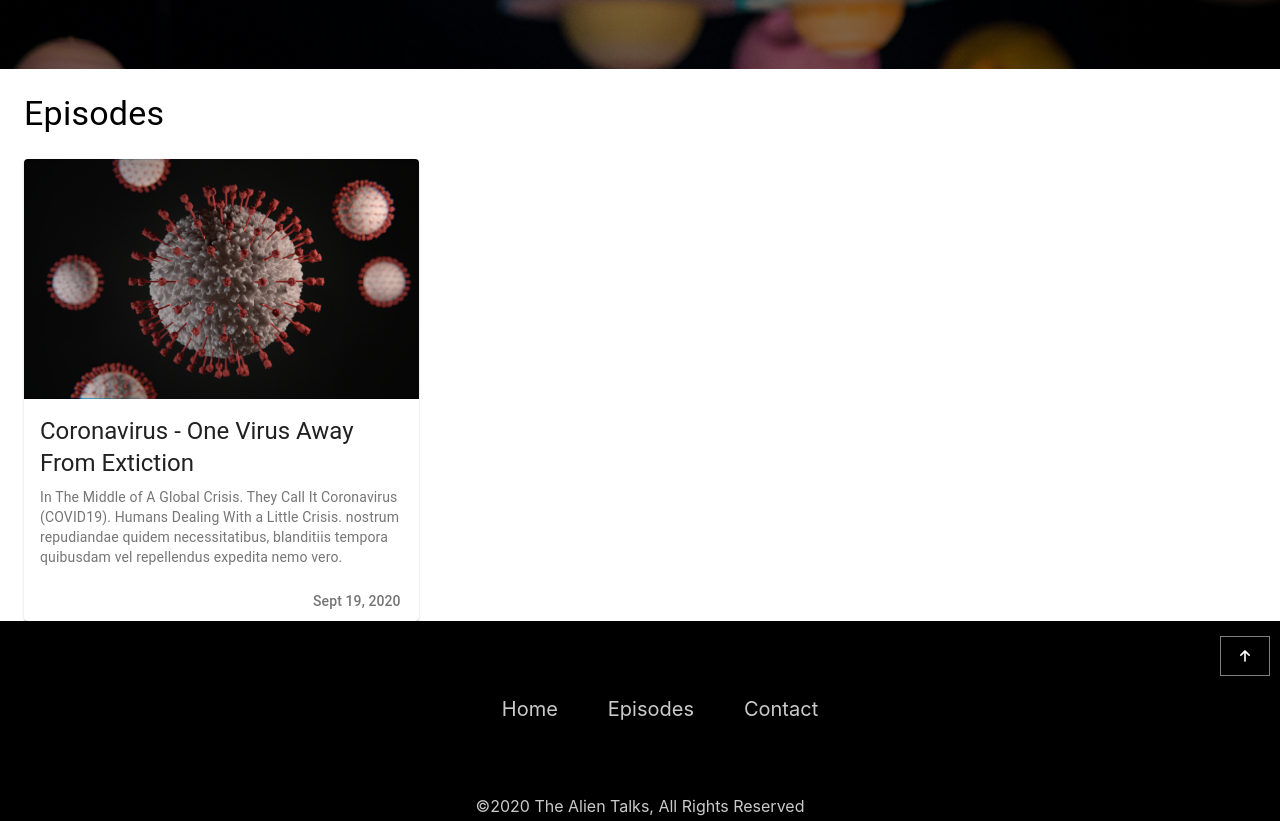
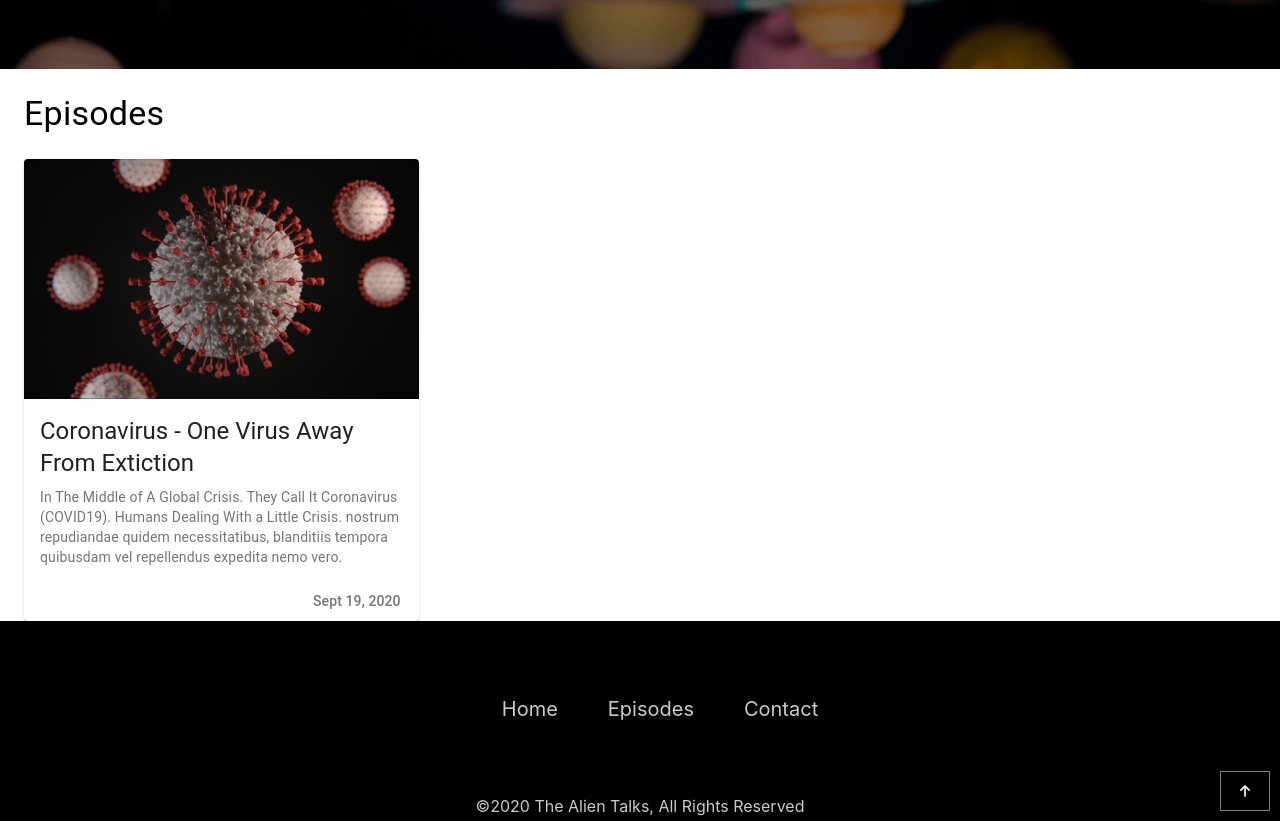
Before and after one commit to mrjlancaster/Blog, a React (Create React App) app in the folder my-blog/: page / in a window 1280 px wide. Shown: the part 451-1272 px from the top of the page. Built offline with nearby package versions, Linux system fonts and the light colour scheme.

Commit message:
add position absolute to button

```diff
--- a/my-blog/src/Styles.js
+++ b/my-blog/src/Styles.js
@@ -144,17 +144,18 @@ const useStyles = makeStyles((theme) => ({
 		display: 'flex',
 		width: '100%',
 		position: 'absolute',
-		alignItems: 'flex-start',
 		justifyContent: 'flex-end',
 		margin: '15px 20px 0 0'
 	},
 	upButton: {
+		position: 'absolute',
+		top: 135,
 		background: 'none',
 		color: '#fff',
 		height: 40,
 		outline: 'none',
 		width: 50,
-		transition: 'all 400ms ease',
+		transition: 'all 300ms ease',
 		border: '1px solid gray',
 		cursor: 'pointer',
 		'&:hover': {
--- a/my-blog/src/components/Footer.js
+++ b/my-blog/src/components/Footer.js
@@ -12,7 +12,7 @@ const Footer =() => {
 	const classes = useStyles();
 
 
-	const handleScrollUp = () => {
+	const handleScroll = () => {
 		window.scrollTo({
 			top: 0,
 			behavior: 'smooth'
@@ -32,18 +32,14 @@ const Footer =() => {
 					<li>Contact</li>
 				</Link>
 			</ul>
-
 			<Box className={classes.copyright}>
 				<Typography variant="p">
 					&copy;2020 The Alien Talks, All Rights Reserved
 				</Typography>
 			</Box>
-
 			<div className={classes.buttonContainer}>
 				<button
-				className={classes.upButton}
-				onClick={handleScrollUp}
-				>
+				className={classes.upButton} onClick={handleScroll}>
 					<i class="fas fa-arrow-up"></i>
 				</button>
 			</div>
```
